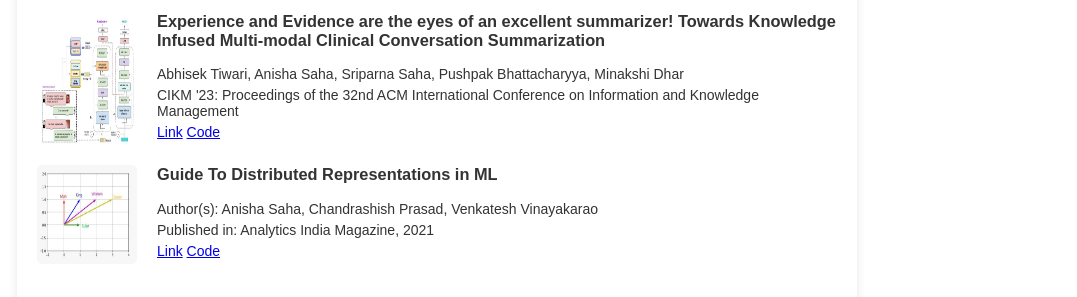
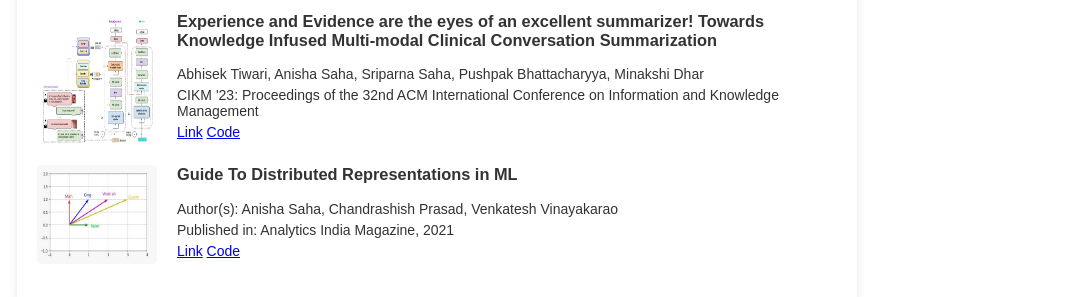
Before and after one commit to anisha0325/anisha.github.io, a plain HTML site: page publications.html in a window 1280 px wide. Shown: the part 135-432 px from the top of the page, without its empty margins (203-1280 px from the left). Drawn offline with Linux system fonts and the light colour scheme.

Commit message:
Update publications.html

```diff
--- a/publications.html
+++ b/publications.html
@@ -56,7 +56,7 @@
         }
 
         .publication img {
-            max-width: 100px;
+            max-width: 120px; /* Increased size to fit the whole image */
             margin-right: 20px;
             border-radius: 5px;
         }
```
